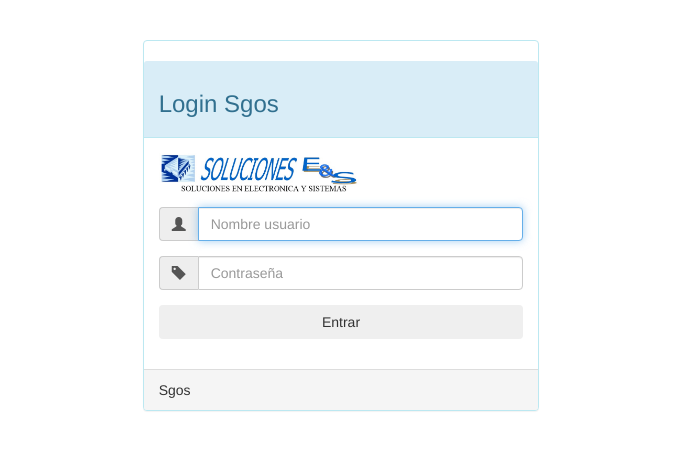
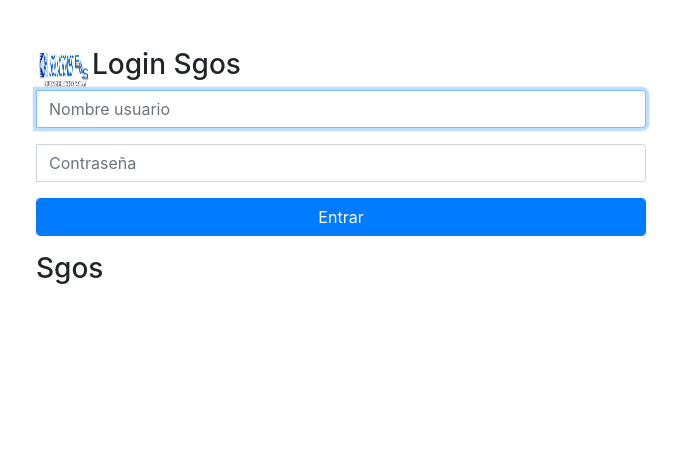
Before and after one commit to edwinparrales/app-sgos, a CodeIgniter app: page /demosots/index.php/login/index in a window 1280 px wide. Shown: the top 450 px of the page, without its empty margins (299-980 px from the left). Run offline with CodeIgniter, Linux system fonts and the light colour scheme; some libraries are stand-ins or nearby versions.

Commit message:
Ajuste de frm login

```diff
--- a/application/controllers/Login.php
+++ b/application/controllers/Login.php
@@ -12,6 +12,7 @@
     }
 
     public function index() {
+       // $this->session->set_flashdata('error',false);
         $this->load->view('sots/frmlogin');
     }
 
--- a/application/views/sots/frmlogin.php
+++ b/application/views/sots/frmlogin.php
@@ -1,5 +1,6 @@
 <!DOCTYPE html>
 <html>
+
 <head>
     <meta charset="UTF-8">
     <title> Login Sgos</title>
@@ -8,34 +9,43 @@
     <meta http-equiv="X-UA-Compatible" content="IE=edge">
     <meta name="viewport" content="width=device-width, initial-scale=1">
     <link href="<?php echo base_url('public/css/simple-sidebar.css') ?> " rel="stylesheet">
-        <link href="<?php echo base_url('public/css/bootstrap.min.css') ?> " rel="stylesheet">
+    <link rel="stylesheet" href="https://cdn.jsdelivr.net/npm/bootstrap@4.6.2/dist/css/bootstrap.min.css">
     <link href="<?php echo base_url('public/jquery-ui/jquery-ui.css') ?> " rel="stylesheet">
 
 </head>
-<body>
 
-    <br>
-    <br>
+<body class="d-flex  justify-content-center">
 
-    <div class="col-lg-4 col-lg-offset-4">
+
+
+    <div class="container-sm w-50 mt-5">
         <div class="panel panel-info center-block">
-            <?php echo "<div class=\"bg-warning\"><h3>" . $this->session->flashdata('error') . "</h3></div>" ?>
-            <div class="panel-heading"><h3>Login Sgos</h3></div>
-            <div class="panel-body" >
-                <form class="form-signin" method="post" action="<?php echo base_url('login/inicio')?>">
-                    <div class="row center-block">
-                        <div class="form-group center-block">
-                            <img class="profile-img"
-                                 src="<?php echo base_url('public/img/logo.jpg')?>"  width="200">
+
+            <div class="panel-heading" style="display: flex;">
+                <img class="profile-img" src="<?php echo base_url('public/img/logo.jpg') ?>" width="50" style="margin: 3px;">
+                <h3>Login Sgos</h3>
+
             </div>
+
+            <div class="panel-body">
+                <?php if ($this->session->flashdata('error')): ?>
+                    <div class="alert alert-danger d-flex justify-content-center" role="alert">
+                        <p>
+                            <?php echo  $this->session->flashdata('error') ?>
+                        </p>
+
                     </div>
+                <?php endif; ?>
+
+                <form class="form-signin" method="post" action="<?php echo base_url('login/inicio') ?>">
+
 
                     <div class="form-group">
                         <div class="input-group">
                             <span class="input-group-addon">
                                 <i class="glyphicon glyphicon-user"></i>
                             </span>
-                            <input type="text" class="form-control" name="usuario" placeholder="Nombre usuario " required="" autofocus="" id="usuario"/>
+                            <input type="text" class="form-control" name="usuario" placeholder="Nombre usuario " required="" autofocus="" id="usuario" />
 
                         </div>
 
@@ -47,30 +57,30 @@
                             <span class="input-group-addon">
                                 <i class="glyphicon glyphicon-tag"></i>
                             </span>
-                            <input type="password" class="form-control" name="password" placeholder="Contraseña" required="" id="password"/>
+                            <input type="password" class="form-control" name="password" placeholder="Contraseña" required="" id="password" />
 
                         </div>
 
                     </div>
                     <div class="form-group">
-                        <button class="btn btn-block" type="submit">Entrar</button>
+                        <button class="btn btn-primary form-control" type="submit">Entrar</button>
 
                     </div>
 
                 </form>
             </div>
             <div class="panel-footer">
-                Sgos
+                <h3 class="">Sgos</h3>
             </div>
         </div>
     </div>
 
 
-	<script src="<?php echo base_url('public/jquery-ui/jquery-ui.js') ?>"></script>
-	<script src="<?php echo base_url('public/js/bootstrap.min.js') ?> "></script>
-	<script src="<?php echo base_url('public/js/jquery.min.js') ?> "></script>
-	<script src="<?php echo base_url('public/js/jquery-1.10.2.min.js') ?> "></script>
+    <script src="https://cdn.jsdelivr.net/npm/jquery@3.5.1/dist/jquery.slim.min.js"></script>
+    <script src="https://cdn.jsdelivr.net/npm/popper.js@1.16.1/dist/umd/popper.min.js"></script>
+    <script src="https://cdn.jsdelivr.net/npm/bootstrap@4.6.2/dist/js/bootstrap.min.js"></script>
 
 
 </body>
+
 </html>
```
Lines whose indentation alone changed are shown as unchanged.
